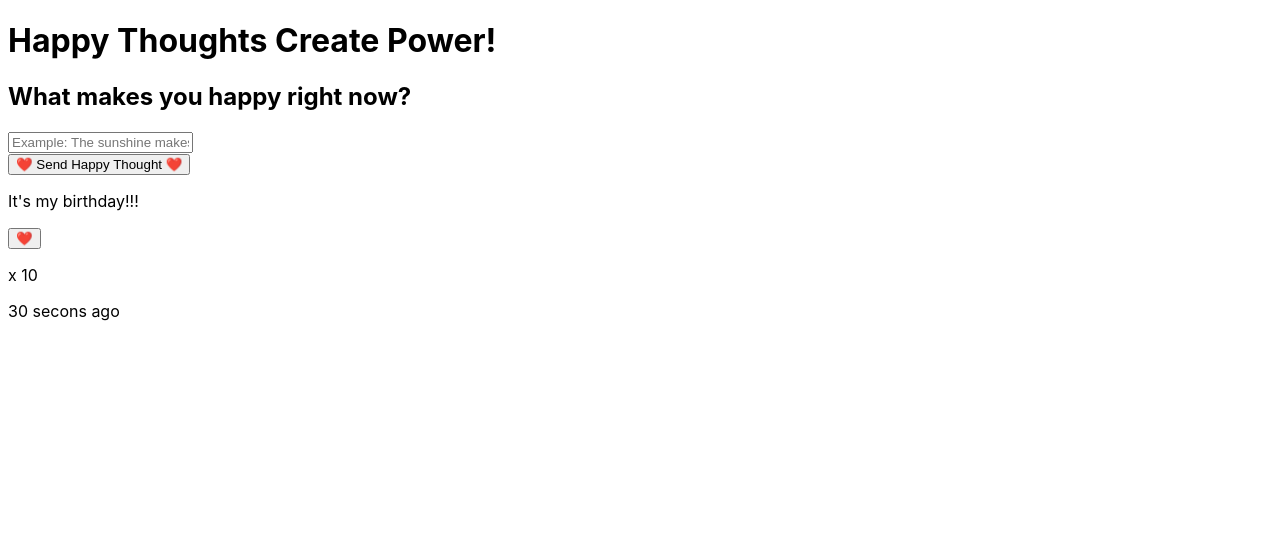
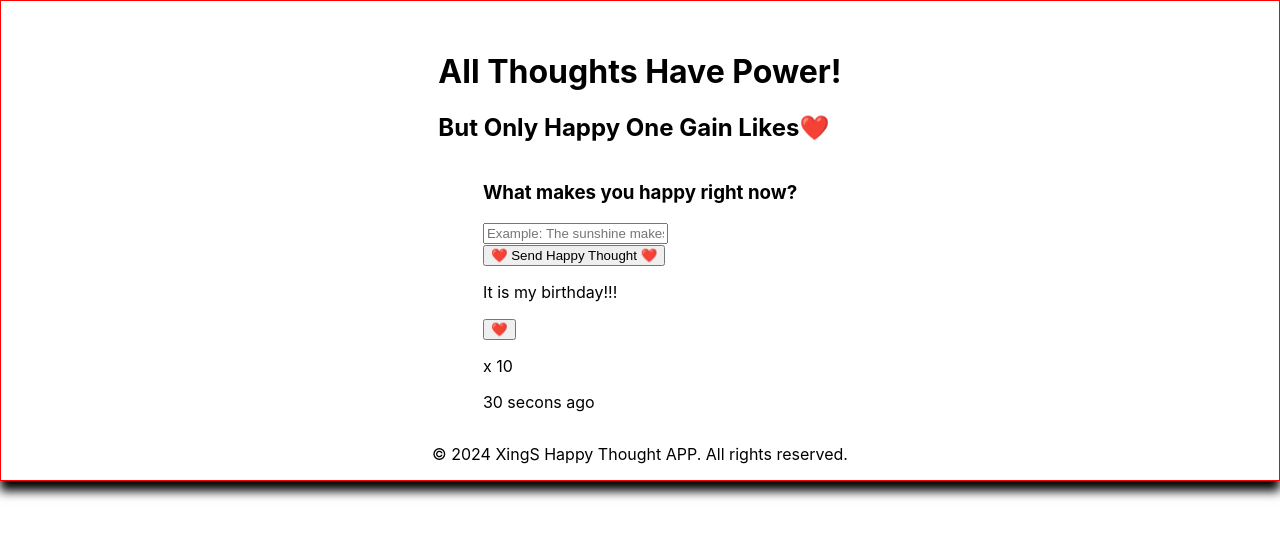
Before and after one commit to Technigo/project-happy-thoughts-vite, a React (Vite) app: page / in a window 1280 px wide. Shown: the top 538 px of the page. Built offline with nearby package versions, Linux system fonts and the light colour scheme.

Commit message:
create - add components and app.css

```diff
--- a/src/App.jsx
+++ b/src/App.jsx
@@ -1,62 +1,18 @@
-import { useState } from "react";
-import { useEffect } from "react";
+import "./index.css"
+
+import { Header } from "./components/Header"
+import { Main } from "./components/Main"
+import { Footer } from "./components/Footer"
 
 export const App = () => {
 
-  useEffect(() => {
-    console.log("mount")
-  });
-
-  const handleSubmit = (e) => {
-    e.preventDefault()
-}
-
-  const [thought, setThought] = useState("");
 
 
-  const handleFormSubmit = (e) => {
-    setThought(thought)
-    {"thought", e.target.value;}
-  }
-
-  const submitForm = () => {
-    console.log("Submited form: ", thought)
-  };
-
   return (
-    <div>
-      <header>
-        <h1>Happy Thoughts Create Power!</h1>
-      </header>
-
-      <div className="new-thought-container">
-        <h2>What makes you happy right now?</h2>
-        <form
-          className="thought-form"
-          onSubmit={handleSubmit}>
-
-          <label htmlFor="thought">
-            <input
-              type="text"
-              id="thought"
-              placeholder="Example: The sunshine makes me happy!"
-              value={thought}
-              onChange={handleFormSubmit} />
-          </label>
-        </form>
-
-        <button className="submit-btn" onClick={submitForm}>❤️ Send Happy Thought ❤️</button>
-      </div>
-
-      <div className="thought-container">
-        <p>It's my birthday!!!</p>
-        <div className="like-container">
-          <button className="like-btn">❤️</button>
-          <p className="like-number">x 10</p>
-          <p className="time">30 secons ago</p>
-        </div>
-      </div>
-
+    <div className="APP">
+      <Header />
+      <Main />
+      <Footer />
     </div>
   );
 };
--- /dev/null
+++ b/src/app.css
@@ -0,0 +1,17 @@
+#root {
+  position: relative;
+  display: flex;
+  justify-content: center;
+}
+
+.APP{
+  display: flex;
+  flex-direction: column;
+  border: solid 1px red;
+  box-shadow: 0 10px 10px 0 black;
+  align-items: center;
+  min-width: 320px;
+  width: 100%;
+  height: auto;
+  padding: 30px 50px 0 50px;
+}
--- /dev/null
+++ b/src/components/Footer.jsx
@@ -0,0 +1,7 @@
+export const Footer = () => {
+  return (
+    <footer>
+      <p>&copy; 2024 XingS Happy Thought APP. All rights reserved.</p>
+    </footer>
+  );
+};
--- /dev/null
+++ b/src/components/Header.jsx
@@ -0,0 +1,8 @@
+export const Header = () => {
+  return (
+    <header>
+      <h1>All Thoughts Have Power!</h1>
+      <h2>But Only Happy One Gain Likes❤️</h2>
+    </header>
+  );
+};
--- /dev/null
+++ b/src/components/Main.jsx
@@ -0,0 +1,16 @@
+import { useEffect } from "react";
+import { NewThought } from "./NewThought";
+import { Thoughts } from "./Thoughts";
+
+export const Main = () => {
+  useEffect(() => {
+    console.log("Main mount")
+  });
+
+  return (
+    <main>
+      <NewThought />
+      <Thoughts />
+    </main>
+  );
+};
--- /dev/null
+++ b/src/components/NewThought.jsx
@@ -0,0 +1,43 @@
+import { useState, useEffect } from "react";
+
+export const NewThought = () => {
+  const handleSubmit = (e) => {
+    e.preventDefault()
+  };
+
+  useEffect(() => {
+    console.log("newthought mount")
+  });
+
+  const [thought, setThought] = useState("")
+
+  const handleFormSubmit = (e) => {
+    setThought(thought)
+    { "thought", e.target.value; }
+  };
+
+  const submitForm = () => {
+    console.log("Submited form: ", thought)
+  };
+
+  return (
+    <div className="new-thought-container">
+      <h3>What makes you happy right now?</h3>
+      <form
+        className="thought-form"
+        onSubmit={handleSubmit}>
+
+        <label htmlFor="thought">
+          <input
+            type="text"
+            id="thought"
+            placeholder="Example: The sunshine makes me happy!"
+            value={thought}
+            onChange={handleFormSubmit} />
+        </label>
+      </form>
+
+      <button className="submit-btn" onClick={submitForm}>❤️ Send Happy Thought ❤️</button>
+    </div>
+  );
+};
--- /dev/null
+++ b/src/components/Thoughts.jsx
@@ -0,0 +1,12 @@
+export const Thoughts = () => {
+  return (
+    <div className="thought-container">
+      <p>It is my birthday!!!</p>
+      <div className="like-container">
+        <button className="like-btn">❤️</button>
+        <p className="like-number">x 10</p>
+        <p className="time">30 secons ago</p>
+      </div>
+    </div>
+  );
+};
--- a/src/index.css
+++ b/src/index.css
@@ -1,5 +1,4 @@
 :root {
-  margin: 0;
   font-family: -apple-system, BlinkMacSystemFont, "Segoe UI", "Roboto", "Oxygen",
     "Ubuntu", "Cantarell", "Fira Sans", "Droid Sans", "Helvetica Neue",
     sans-serif;
@@ -11,3 +10,29 @@ code {
   font-family: source-code-pro, Menlo, Monaco, Consolas, "Courier New",
     monospace;
 }
+
+body, html {
+  padding: 0;
+  margin: 0;
+  width: 100%;
+  height: 100vh;
+}
+
+#root {
+  position: relative;
+  display: flex;
+  justify-content: center;
+}
+
+
+.APP{
+  display: flex;
+  flex-direction: column;
+  border: solid 1px red;
+  box-shadow: 0 10px 10px 0 black;
+  align-items: center;
+  min-width: 320px;
+  width: 100%;
+  height: auto;
+  padding: 30px 50px 0 50px;
+}
```
